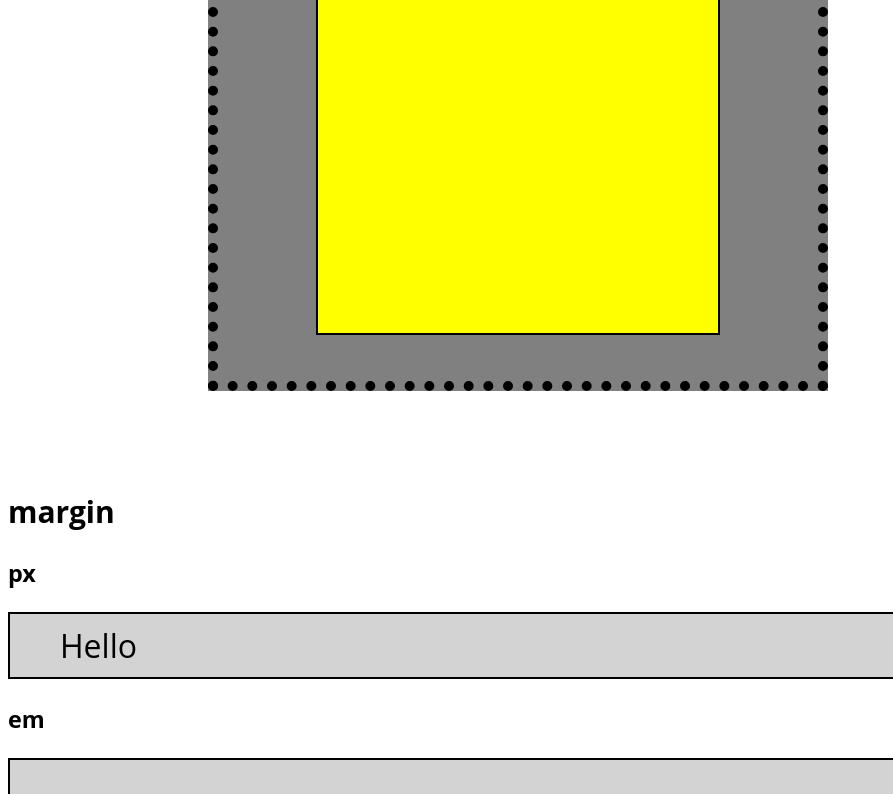
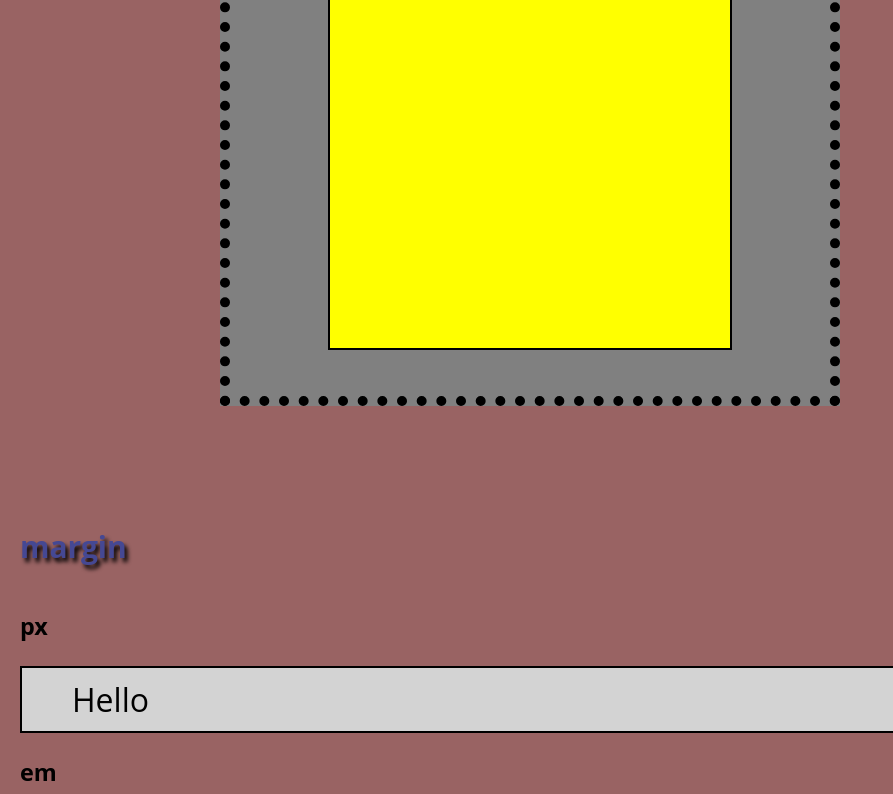
Before and after one commit to misapprehand/web-learning, a plain HTML site: page hello/css.html in a window 1280 px wide. Shown: the part 395-1189 px from the top of the page, without its empty margins (0-893 px from the left). Drawn offline with Linux system fonts and the light colour scheme; a web font is replaced by a local one.

Commit message:
修改html,body,h2

```diff
--- a/hello/style.css
+++ b/hello/style.css
@@ -1,6 +1,20 @@
 html{
     font-size: 20px;/* 10个像素 */
-    font-family: Open Sans, sans-serif
+    font-family: Open Sans, sans-serif;
+    background-color: #23536F
+}
+body{
+    width: 1200px;
+    margin: 0 auto;
+    background-color: #996363;
+    padding: 0px 100px 20px 20px;
+    border: 8px solid origin
+}
+h2{
+    margin: 0;
+    padding: 20px 0;
+    color: #454893;
+    text-shadow: 3px 4px 4px black;
 }
 p{
     color: red;
```
